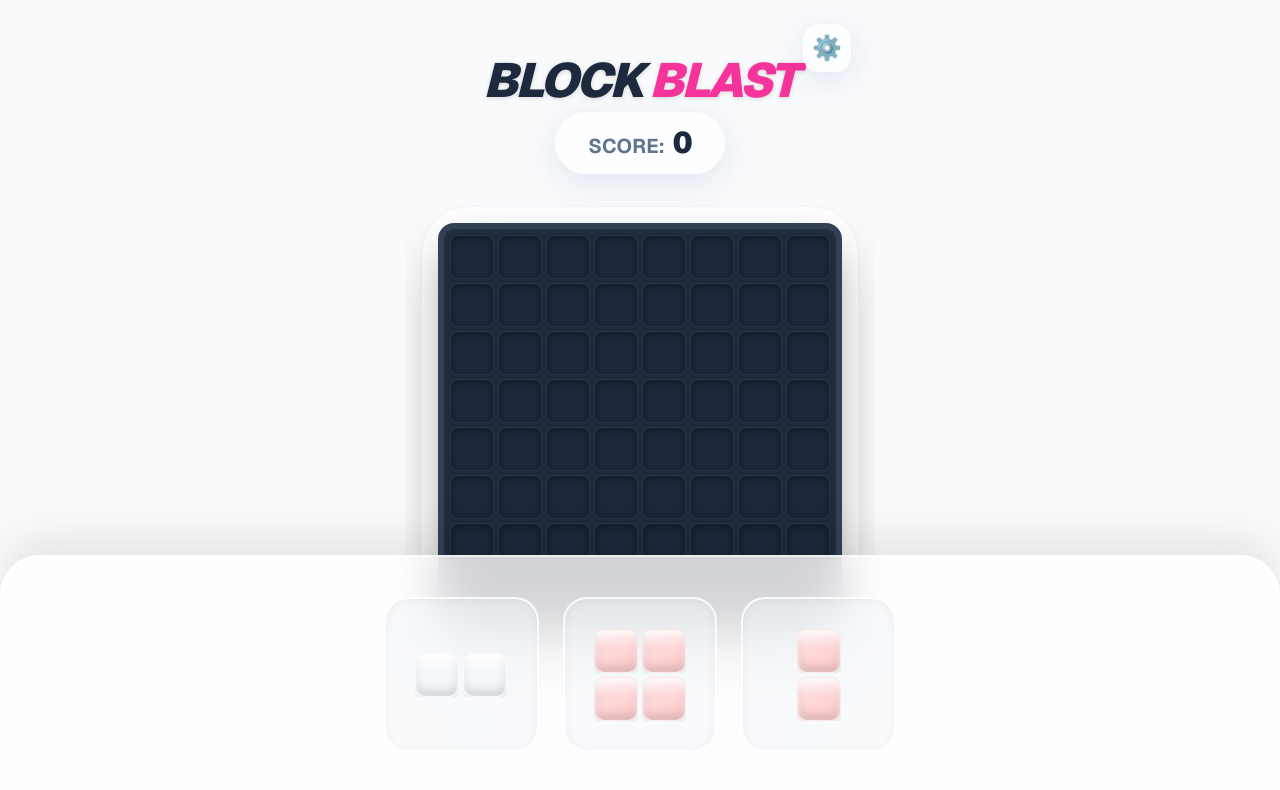
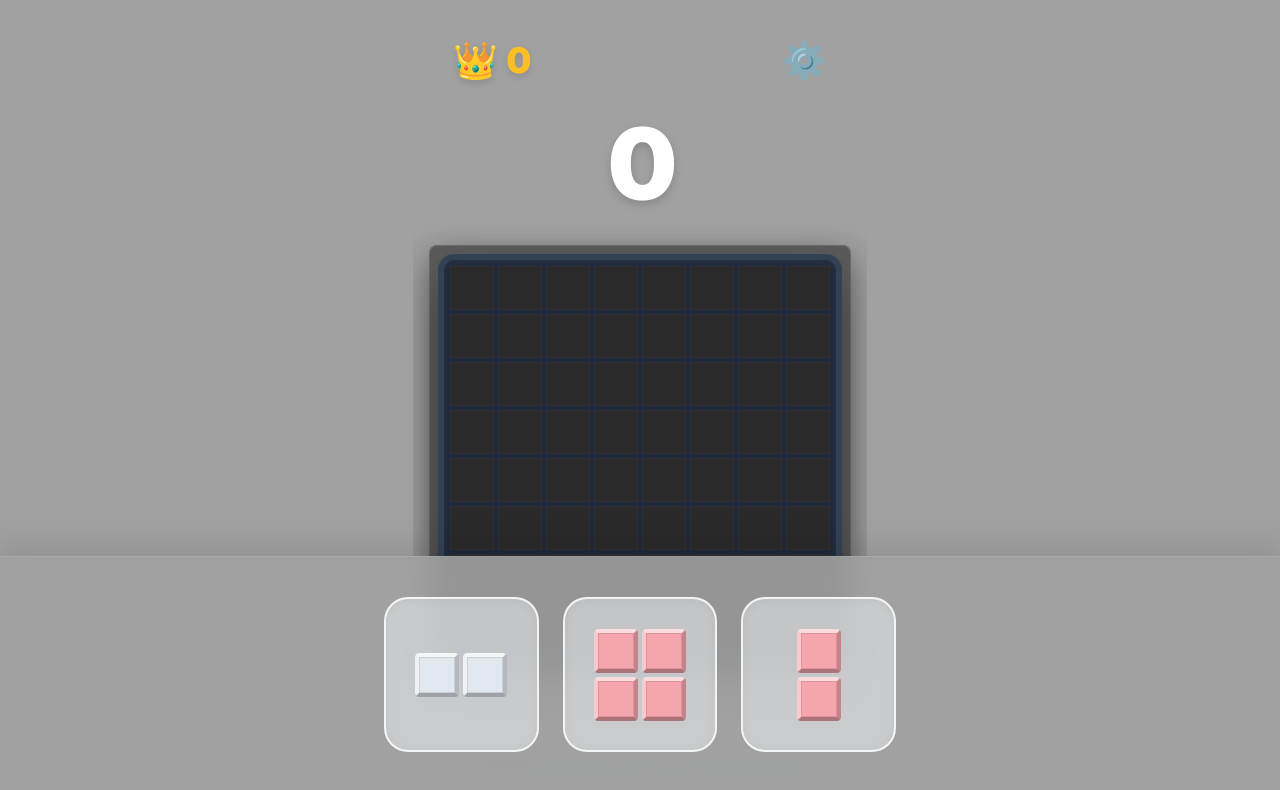
Before and after one commit to yunushi/block-mania, a Next.js app: page / in a window 1280 px wide. Both pictures are taken after a click on the button "PLAY". Shown: the top 790 px of the page. Built offline with nearby package versions, Linux system fonts and the light colour scheme.

Commit message:
blok paleti dahada iyileştirildi blok sürükleme akıcılaştırıldı

```diff
--- a/src/app/globals.css
+++ b/src/app/globals.css
@@ -1,11 +1,11 @@
 @import "tailwindcss";
 
 :root {
-  --background: #f8fafc; /* Light Grey/White */
-  --foreground: #334155;
-  --grid-bg: #1e293b; /* Dark Grey */
-  --cell-bg: rgba(30, 41, 59, 0.1);
-  --accent: #ec4899; /* Pink */
+  --background: #a1a1a1; /* Solid Grey from image */
+  --foreground: #ffffff;
+  --grid-bg: #323232; /* Darker Grey for grid */
+  --cell-bg: rgba(0, 0, 0, 0.2);
+  --accent: #fb7185; /* Pink */
   --cell-size: 44px;
 }
 
@@ -40,43 +40,41 @@ body {
   box-shadow: 0 8px 32px 0 rgba(31, 38, 135, 0.1);
 }
 
-/* 3D Glossy Block Style */
+/* Beveled Block Style from Image */
 .cell-cube {
   width: 100%;
   height: 100%;
-  border-radius: 10px; /* Rounded corners */
+  border-radius: 4px; /* Less rounded, more square-ish as seen in image */
   position: relative;
-  transition: transform 0.2s cubic-bezier(0.4, 0, 0.2, 1);
 
-  /* 3D Lighting Effects - More pronounced */
-  box-shadow:
-    inset 0 3px 6px rgba(255, 255, 255, 0.8), /* Stronger Inner light */
-    inset 0 -5px 10px rgba(0, 0, 0, 0.15),     /* Soft bottom base */
-    0 8px 16px -4px rgba(0, 0, 0, 0.15);      /* Soft drop shadow */
+  /* Beveled edges */
+  border-top: 4px solid rgba(255, 255, 255, 0.6);
+  border-left: 4px solid rgba(255, 255, 255, 0.4);
+  border-right: 4px solid rgba(0, 0, 0, 0.2);
+  border-bottom: 4px solid rgba(0, 0, 0, 0.3);
 
-  border: 1.5px solid rgba(255, 255, 255, 0.4);
-  overflow: hidden;
+  box-shadow: 0 4px 8px rgba(0, 0, 0, 0.2);
 }
 
-/* Glossy highlight layer */
-.cell-cube::before {
+.cell-cube::after {
   content: '';
   position: absolute;
-  top: 0;
-  left: 0;
-  right: 0;
-  height: 45%;
-  background: linear-gradient(180deg, rgba(255,255,255,0.6) 0%, transparent 100%);
-  border-radius: 10px 10px 0 0;
+  inset: 0;
+  border: 1px solid rgba(0, 0, 0, 0.1);
   pointer-events: none;
 }
 
-/* PASTEL PALETTE */
-.cell-color-1 { background: linear-gradient(145deg, #fce7f3, #fbcfe8); } /* Baby Pink */
-.cell-color-2 { background: linear-gradient(145deg, #dbeafe, #bfdbfe); } /* Baby Blue */
-.cell-color-3 { background: linear-gradient(145deg, #f8fafc, #f1f5f9); } /* Soft White/Grey */
-.cell-color-4 { background: linear-gradient(145deg, #fee2e2, #fecaca); } /* Soft Red/Pink */
-.cell-color-5 { background: linear-gradient(145deg, #ecfdf5, #d1fae5); } /* Soft Green */
+/* Remove previous glossy layer */
+.cell-cube::before {
+  display: none;
+}
+
+/* EXACT COLORS FROM IMAGE */
+.cell-color-1 { background: #f4a5ae; } /* Pink */
+.cell-color-2 { background: #8cd4f5; } /* Blue */
+.cell-color-3 { background: #e2e8f0; } /* White/Grey */
+.cell-color-4 { background: #f4a5ae; }
+.cell-color-5 { background: #8cd4f5; }
 
 /* Animations */
 @keyframes bounce-in {
@@ -100,18 +98,15 @@ body {
 
 /* Grid Cell Styles */
 .grid-cell {
-  background: rgba(30, 41, 59, 0.4); /* Darker base for cell holes */
-  border-radius: 8px;
-  box-shadow: inset 0 2px 8px rgba(0,0,0,0.4);
-  border: 1px solid rgba(255,255,255,0.05);
+  background: #2a2a2a; /* Flat Dark Grey */
+  border: 1px solid rgba(255, 255, 255, 0.03);
 }
 
 .inventory-panel {
-  background: rgba(255, 255, 255, 0.8);
-  backdrop-filter: blur(24px);
-  border-top: 2px solid rgba(255, 255, 255, 0.6);
-  box-shadow: 0 -20px 40px rgba(0, 0, 0, 0.08);
-  border-radius: 40px 40px 0 0;
+  background: rgba(161, 161, 161, 0.9); /* Same as background but with blur */
+  backdrop-filter: blur(10px);
+  border-top: 1px solid rgba(255, 255, 255, 0.1);
+  box-shadow: 0 -10px 30px rgba(0, 0, 0, 0.1);
 }
 
 .rainbow-unified-overlay {
--- a/src/app/page.tsx
+++ b/src/app/page.tsx
@@ -43,24 +43,31 @@ export default function Home() {
     <main className={`flex flex-col items-center justify-center h-[100dvh] p-2 sm:p-4 gap-2 sm:gap-8 select-none overflow-hidden relative bg-[var(--background)]`}>
 
 
-      {/* Settings Button */}
-      <button
-        onClick={() => setIsSettingsOpen(true)}
-        className="absolute top-6 right-6 w-12 h-12 flex items-center justify-center bg-white/10 hover:bg-white/20 border border-white/20 rounded-2xl glass transition-all hover:rotate-90 z-[60]"
-      >
-        <span className="text-2xl">⚙️</span>
-      </button>
+      {/* HEADER Layout from Image */}
+      <div className="w-full max-w-lg flex flex-col gap-4 px-6 pt-4 z-20">
+        <div className="flex justify-between items-center">
+          {/* Top Left: Crown + High Score */}
+          <div className="flex items-center gap-2">
+            <span className="text-4xl filter drop-shadow-md">👑</span>
+            <span className="text-4xl font-black text-[#fbbf24] drop-shadow-md tracking-tighter">
+              {highScore}
+            </span>
+          </div>
 
-      {/* Header / Score */}
-      <div className="flex flex-col items-center gap-1 sm:gap-2 z-10 mt-safe pt-2">
-        <h1 className="text-4xl sm:text-5xl font-black tracking-tighter text-slate-800 drop-shadow-sm italic">
-          BLOCK <span className="text-pink-500">BLAST</span>
-        </h1>
-        <div className="flex gap-4">
-          <div className="px-6 py-2 sm:px-8 sm:py-3 bg-white/5 rounded-full glass border border-white/10 shadow-xl flex items-baseline gap-2">
-            <span className="text-base sm:text-xl font-bold text-slate-500">SCORE: </span>
-            <span className="text-2xl sm:text-3xl font-black text-slate-800 tabular-nums tracking-tight">{score}</span>
-          </div>
+          {/* Top Right: Settings Gear */}
+          <button
+            onClick={() => setIsSettingsOpen(true)}
+            className="text-4xl text-white/80 hover:text-white transition-all transform hover:rotate-90"
+          >
+            ⚙️
+          </button>
+        </div>
+
+        {/* Large Score in Center */}
+        <div className="flex justify-center mt-4">
+          <span className="text-[100px] font-black text-white leading-none tracking-tighter drop-shadow-lg">
+            {score}
+          </span>
         </div>
       </div>
 
@@ -72,7 +79,7 @@ export default function Home() {
       />
 
       {/* Game Board Container - Sharpened UI separation */}
-      <div className={`relative p-3 sm:p-4 rounded-[3rem] bg-white shadow-[0_30px_60px_-15px_rgba(0,0,0,0.1)] z-10 transition-all border border-slate-100`}>
+      <div className={`relative p-2 rounded-[0.5rem] bg-[#5a5a5a] shadow-[0_10px_30px_rgba(0,0,0,0.4)] z-10 transition-all border border-white/10`}>
         <GameBoard
           grid={grid}
           onDrop={placeBlock}
--- a/src/components/DraggableBlock.tsx
+++ b/src/components/DraggableBlock.tsx
@@ -94,31 +94,13 @@ export default function DraggableBlock({ block, onPlace }: DraggableBlockProps)
     setIsDragging(true);
 
     handleMove.current = (moveEvent: PointerEvent) => {
-      const DRAG_Y_OFFSET = -80; // Render block 80px above finger for better visibility
+      const DRAG_Y_OFFSET = -80; // Render block 80px above finger
       const rawX = moveEvent.clientX - startPos.current.x;
       const rawY = moveEvent.clientY - startPos.current.y + DRAG_Y_OFFSET;
 
-      const currentCenterX = startCenterRef.current.x + rawX;
-      const currentCenterY = startCenterRef.current.y + rawY;
-      const topLeftX = currentCenterX - blockWidthFull / 2;
-      const topLeftY = currentCenterY - blockHeightFull / 2;
-
-      // Check where our anchor cell would be
-      const checkX = topLeftX + blockAnchorsRef.current.c * (cellSize + GRID_GAP) + cellSize / 2;
-      const checkY = topLeftY + blockAnchorsRef.current.r * (cellSize + GRID_GAP) + cellSize / 2;
-
-      const cell = findNearestCell(checkX, checkY);
-
-      if (cell && blockRef.current) {
-        // SNAP: Jump the block to the grid cell
-        const snapX = rawX + (cell.x - checkX);
-        const snapY = rawY + (cell.y - checkY);
-
-        blockRef.current.style.transform = `translate3d(${snapX}px, ${snapY}px, 0) scale(1.15)`;
-        dragOffsetRef.current = { x: snapX, y: snapY };
-      } else if (blockRef.current) {
-        // Smooth follow when not over grid (with Y offset)
-        blockRef.current.style.transform = `translate3d(${rawX}px, ${rawY}px, 0) scale(1.1)`;
+      // FLUID DRAG: Always follow finger smoothly
+      if (blockRef.current) {
+        blockRef.current.style.transform = `translate3d(${rawX}px, ${rawY}px, 0) scale(1.15)`;
         dragOffsetRef.current = { x: rawX, y: rawY };
       }
       latestPointerRef.current = { x: moveEvent.clientX, y: moveEvent.clientY };
--- a/src/hooks/useGameLogic.ts
+++ b/src/hooks/useGameLogic.ts
@@ -357,11 +357,13 @@ export const useGameLogic = () => {
         }
         setGrid(finalGrid);
         setScore(prev => prev + placementScore + Math.floor((clearedLines * 400) * (1 + (newCombo * 0.5))));
-        generateInventory(blockIndex);
-        if (checkGameOver(finalGrid, updatedInv.map((b, i) => i === blockIndex ? null : b))) { // Check with the used slot empty
-           // Actually generateInventory is async in effect, but here we just need to know if game is over with whatever is left
+
+        const isAllEmpty = updatedInv.every(b => b === null);
+        if (isAllEmpty) {
+          generateInventory();
         }
-        // Check game over AFTER refill
+
+        // Check game over
         setTimeout(() => {
           setInventory(prev => {
             if (checkGameOver(finalGrid, prev)) { setGameOver(true); setGameStatus('gameOver'); }
@@ -379,7 +381,12 @@ export const useGameLogic = () => {
       setInventory(updatedInv);
       setGrid(newGrid);
       setScore(prev => prev + placementScore);
-      generateInventory(blockIndex);
+
+      const isAllEmpty = updatedInv.every(b => b === null);
+      if (isAllEmpty) {
+        generateInventory();
+      }
+
       setTimeout(() => {
         setInventory(prev => {
           if (checkGameOver(newGrid, prev)) { setGameOver(true); setGameStatus('gameOver'); }
```
